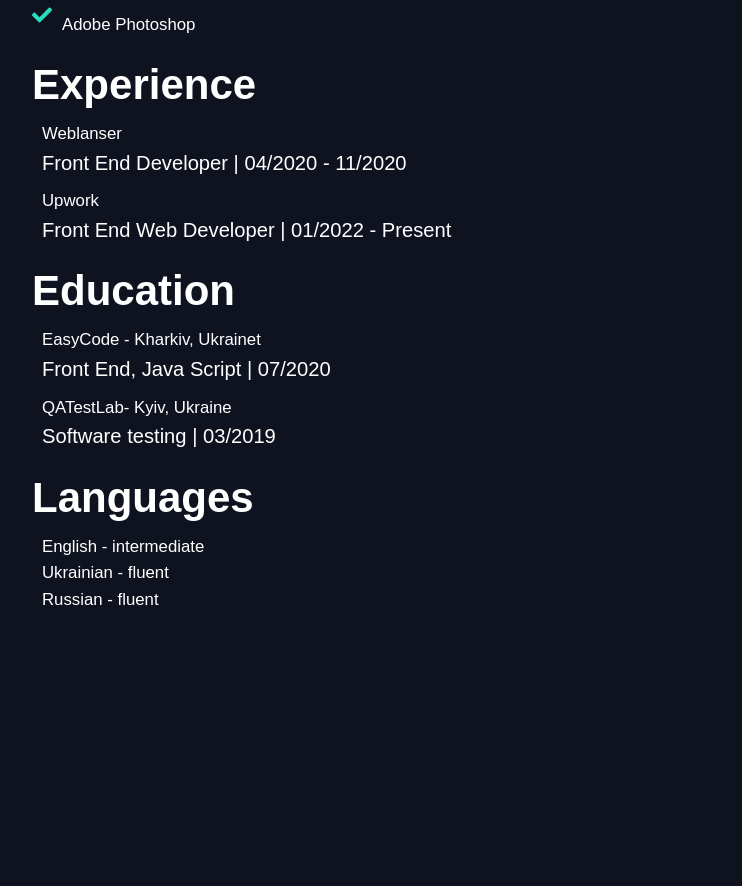
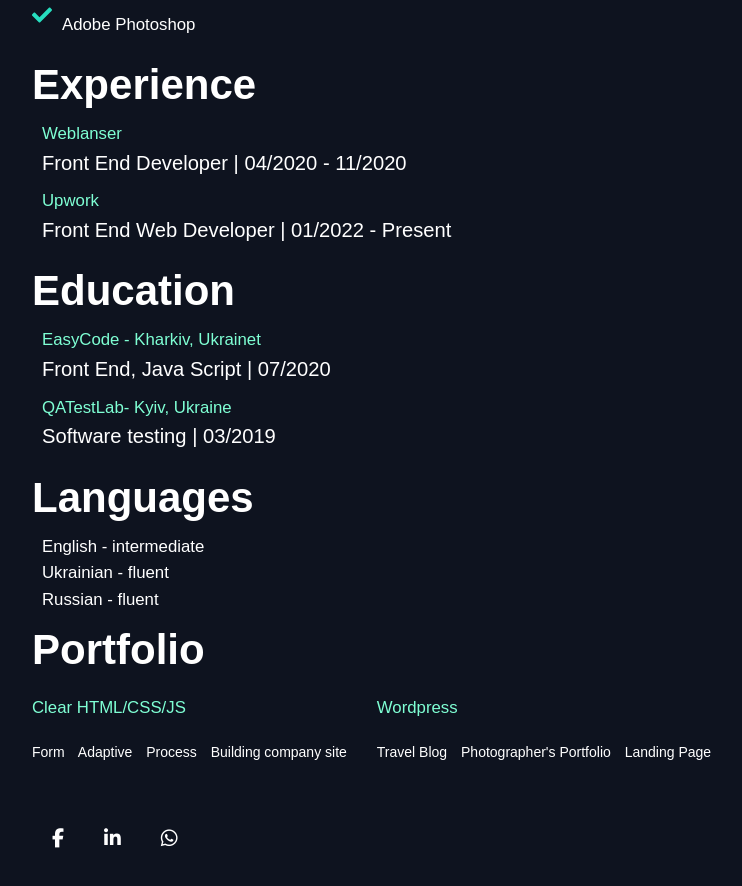
Before and after one commit to Elf-Ksenia/CV, a plain HTML site: page index.html in a window 1280 px wide. Shown: the part 1028-1914 px from the top of the page, without its empty margins (8-750 px from the left). Before the commit the page ends 1687 px from the top, so only its background shows below. Drawn offline with nearby package versions, Linux system fonts and the light colour scheme; some packages are replaced by stand-ins of ours; a script that the page names is missing.

Commit message:
add: social

```diff
--- a/index.html
+++ b/index.html
@@ -5,7 +5,9 @@
     <meta http-equiv="X-UA-Compatible" content="IE=edge">
     <meta name="viewport" content="width=device-width, initial-scale=1.0">
     <title>Oksana Slipchenko CV</title>
+    <link rel="stylesheet" href="path/to/font-awesome/css/font-awesome.min.css">
     <link rel="stylesheet" href="style.css">
+    <script src="https://use.fontawesome.com/9be4980358.js"></script>
 </head>
 <body>
     <div class="container">
@@ -17,7 +19,7 @@
         <h1 class="heading ml20">Oksana Slipchenko</h1>
     </div>
         <div class="d-flex">
-            <div class="contacts"><a href="tel:+380932462280">+380932462280</a></div>
+            <div class="contacts"><a href="tel:+995599061187">+995599061187</a></div>
         <div class="contacts"><a href="mailto:elf888888888@gmail.com">elf888888888@gmail.com</a></div>
         <div class="contacts">Uiaragho II lane, 12, Tbilisi</div>
     </div>
@@ -135,6 +137,39 @@
         <li class="list-item">Ukrainian - fluent</li>
         <li class="list-item">Russian - fluent</li>
     </ul>
+    <h2 class="heading">Portfolio</h2>
+    <div class="d-flex">
+        <div class="portfolio-categories">
+            <h4 class="portfolio-link-name">Clear HTML/CSS/JS</h4>
+            <a href="https://elf-ksenia.github.io/form/" class="portfolio-link">Form</a>
+            <a href="https://elf-ksenia.github.io/adaptive/" class="portfolio-link">Adaptive</a>
+            <a href="https://elf-ksenia.github.io/process1/" class="portfolio-link">Process</a>
+            <a href="https://elf-ksenia.github.io/success-business/" class="portfolio-link">Building company site</a>
+        </div>
+
+        <div class="portfolio-categories">
+            <h4 class="portfolio-link-name">Wordpress</h4>
+            <a href="https://nomagogo.com/" class="portfolio-link">Travel Blog</a>
+            <a href="https://skudinphoto.wordpress.com/" class="portfolio-link">Photographer's Portfolio</a>
+            <a href="https://company-in-serbia.com" class="portfolio-link">Landing Page</a>
+        </div>
+    </div>
+    <div class="d-flex social">
+       <div class="social-link">
+           <a href="https://www.facebook.com/sanya.krotkaya.35"><i class="fab fa-facebook-f"></i></a>
+        </div>
+          <div class="social-link">
+              <a href="https://www.linkedin.com/in/ksenia-slipchenko-474a9b235/"><i class="fab fa-linkedin-in"></i></a>
+            </div>
+            <div class="social-link">
+                <a href="https://api.whatsapp.com/send/?phone=380932462280"><i class="fab fa-whatsapp"></i></a>
+            </div>
+    </div>
 </div>
+<script src="https://code.jquery.com/jquery-3.5.0.min.js"
+integrity="sha256-xNzN2a4ltkB44Mc/Jz3pT4iU1cmeR0FkXs4pru/JxaQ=" crossorigin="anonymous"></script>
+<script src="js/jquery.slicknav.min.js"></script>
+<script src="https://code.jquery.com/ui/1.12.1/jquery-ui.js"></script>
+<script src="https://kit.fontawesome.com/0e45e18164.js" crossorigin="anonymous"></script>
 </body>
 </html>
--- a/style.css
+++ b/style.css
@@ -84,3 +84,30 @@
 .image {
     max-width: 400px;
 }
+
+.portfolio-categories {
+  margin-right: 20px;
+  margin-bottom: 50px;
+}
+.portfolio-link-name {
+  line-height: 2;
+  font-size: 1.2em;
+  margin-bottom: 20px;
+}
+.portfolio-link {
+  margin-right: 10px;
+}
+
+a:hover {
+  color: aqua;
+  transition: all 0.5s ease-in;
+}
+
+.social-link {
+  margin: 20px;
+  font-size: 1.2rem;
+}
+
+h4 {
+  color: aquamarine;
+}
```
Also changed, not shown: img/whatsapp-brands.svg (added).
